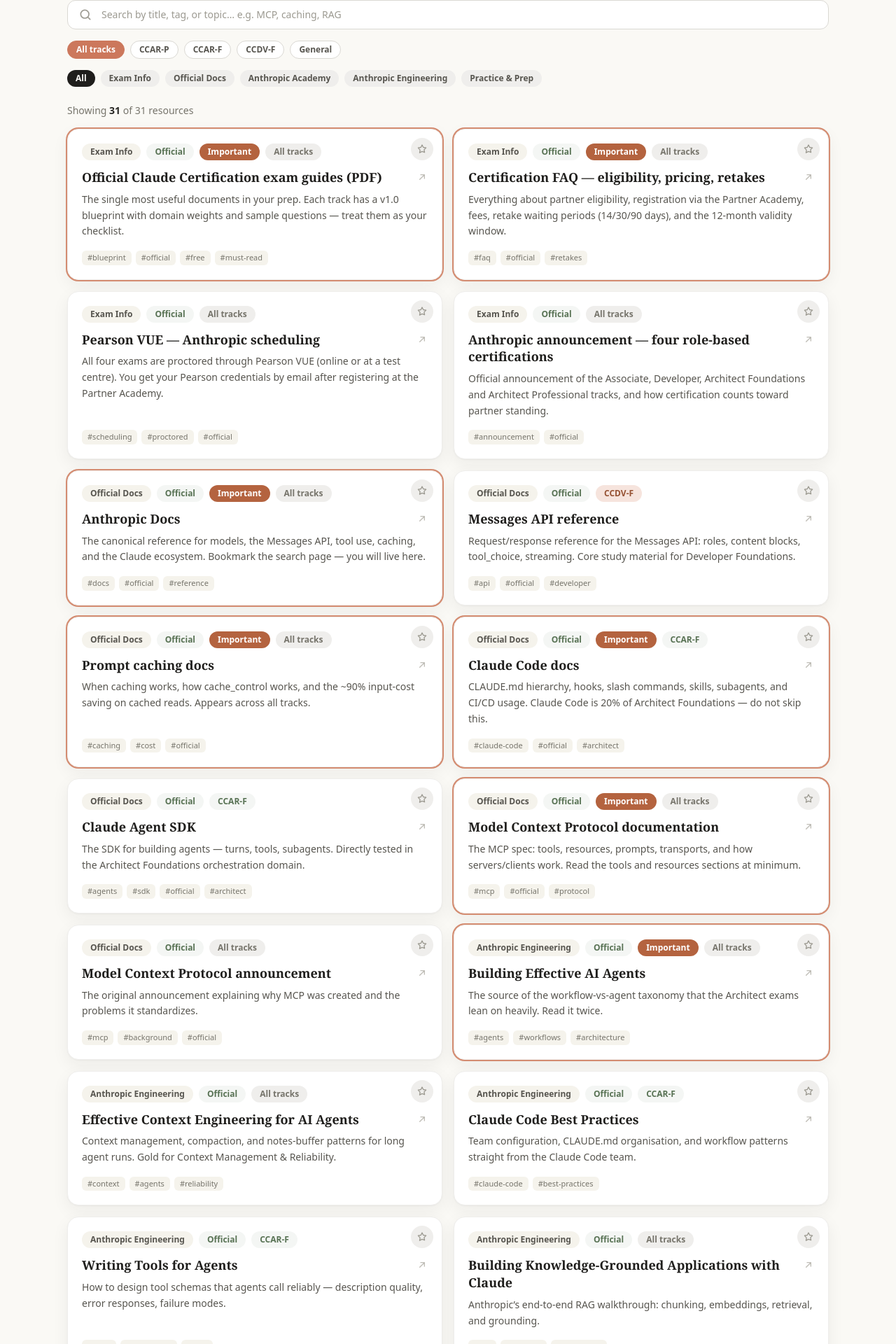
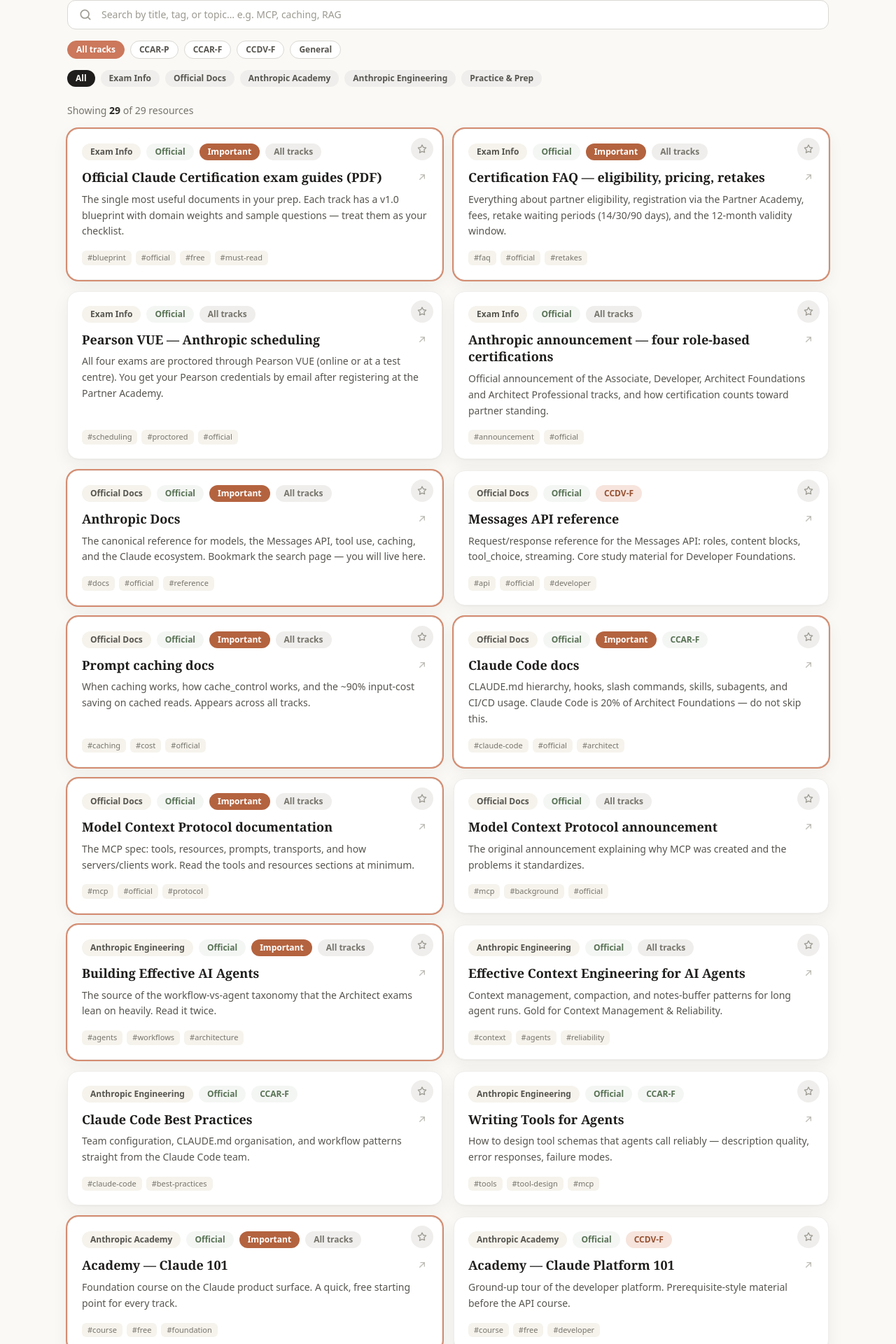
Before and after one commit to saaiif/claude-certificate, a React (Vite) app: page /resources in a window 1280 px wide. Shown: the part 383-2303 px from the top of the page at 70% size. Built offline with nearby package versions, Linux system fonts and the light colour scheme.

Commit message:
Remove dead resource links, flag Claude 101 and CCAR-F mock as important

```diff
--- a/src/data/resources.ts
+++ b/src/data/resources.ts
@@ -95,17 +95,6 @@
     important: true,
   },
   {
-    id: 'res-agent-sdk',
-    title: 'Claude Agent SDK',
-    url: 'https://docs.anthropic.com/en/agents-and-tools/agent-sdk/overview',
-    cert: 'ccar-f',
-    category: 'Official Docs',
-    description:
-      'The SDK for building agents — turns, tools, subagents. Directly tested in the Architect Foundations orchestration domain.',
-    tags: ['agents', 'sdk', 'official', 'architect'],
-    official: true,
-  },
-  {
     id: 'res-mcp',
     title: 'Model Context Protocol documentation',
     url: 'https://modelcontextprotocol.io/',
@@ -172,16 +161,6 @@
     official: true,
   },
   {
-    id: 'res-rag',
-    title: 'Building Knowledge-Grounded Applications with Claude',
-    url: 'https://www.anthropic.com/engineering/building-knowledge-grounded-applications-with-claude',
-    cert: 'general',
-    category: 'Anthropic Engineering',
-    description: 'Anthropic\u2019s end-to-end RAG walkthrough: chunking, embeddings, retrieval, and grounding.',
-    tags: ['rag', 'retrieval', 'knowledge'],
-    official: true,
-  },
-  {
     id: 'res-claude-101',
     title: 'Academy — Claude 101',
     url: 'https://anthropic.skilljar.com/claude-101',
@@ -190,6 +169,7 @@
     description: 'Foundation course on the Claude product surface. A quick, free starting point for every track.',
     tags: ['course', 'free', 'foundation'],
     official: true,
+    important: true,
   },
   {
     id: 'res-platform-101',
@@ -290,6 +270,7 @@
     description:
       'Free CCAR-F track: lessons, 250+ practice questions, and a full 60-question timed mock mirroring the blueprint. Start here.',
     tags: ['practice', 'mock', 'free', 'architect'],
+    important: true,
   },
   {
     id: 'res-preporato',
```
